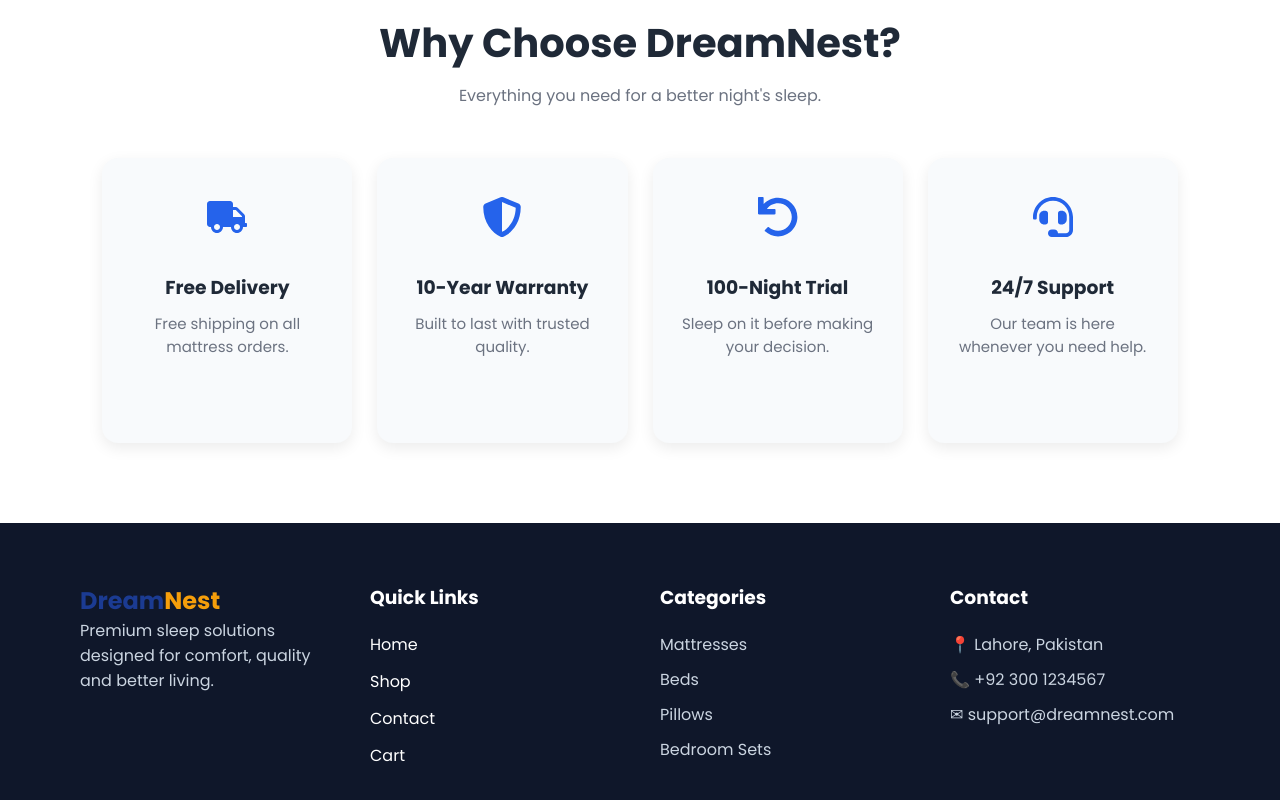
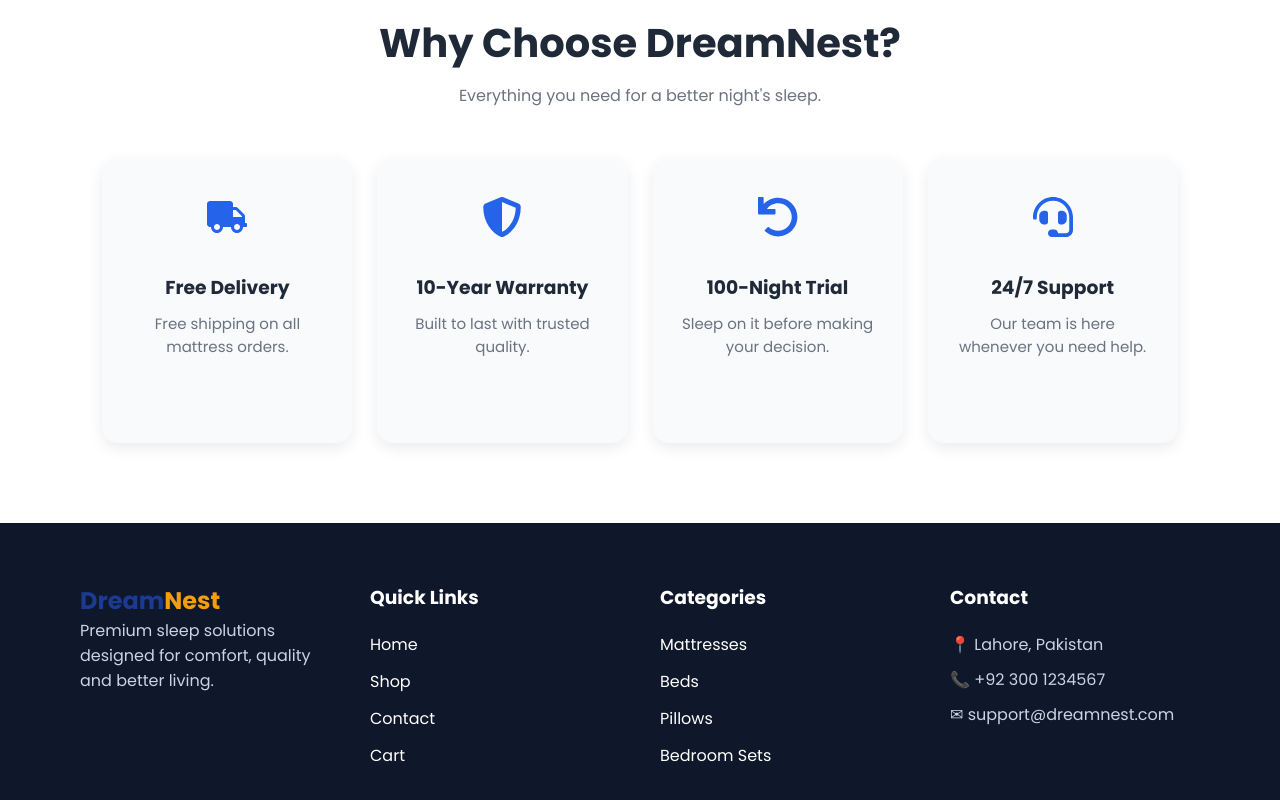
Before and after one commit to aymenaveed29-ship-it/internship-project-file, a React (Vite) app: page / in a window 1280 px wide. Shown: the part 2254-3054 px from the top of the page. Built offline with nearby package versions, Linux system fonts and the light colour scheme.

Commit message:
Improve footer navigation links

```diff
--- a/src/components/Footer.jsx
+++ b/src/components/Footer.jsx
@@ -4,65 +4,43 @@ import "../styles/footer.css";
 function Footer() {
   return (
     <footer className="footer">
-
-      {/* Company Info */}
       <div className="footer-section">
-
         <h2>
           <span className="dream">Dream</span>
           <span className="nest">Nest</span>
         </h2>
 
         <p>
-          Premium sleep solutions designed for
-          comfort, quality and better living.
+          Premium sleep solutions designed for comfort, quality and better
+          living.
         </p>
-
       </div>
 
-      {/* Quick Links */}
       <div className="footer-section">
-
         <h3>Quick Links</h3>
 
         <Link to="/">Home</Link>
-
         <Link to="/shop">Shop</Link>
-
         <Link to="/contact">Contact</Link>
-
         <Link to="/cart">Cart</Link>
-
       </div>
 
-      {/* Categories */}
       <div className="footer-section">
-
         <h3>Categories</h3>
 
-        <p>Mattresses</p>
-
-        <p>Beds</p>
-
-        <p>Pillows</p>
-
-        <p>Bedroom Sets</p>
-
+        <Link to="/shop?category=Mattress">Mattresses</Link>
+        <Link to="/shop?category=Bed">Beds</Link>
+        <Link to="/shop?category=Pillow">Pillows</Link>
+        <Link to="/shop?category=Bedroom">Bedroom Sets</Link>
       </div>
 
-      {/* Contact */}
       <div className="footer-section">
-
         <h3>Contact</h3>
 
         <p>📍 Lahore, Pakistan</p>
-
         <p>📞 +92 300 1234567</p>
-
         <p>✉ support@dreamnest.com</p>
-
       </div>
-
     </footer>
   );
 }
--- a/src/styles/footer.css
+++ b/src/styles/footer.css
@@ -22,18 +22,18 @@
 }
 
 .footer-section a{
-
     color:white;
     text-decoration:none;
     margin-bottom:12px;
-    transition:.3s;
-
+    transition:0.3s ease;
+    display:inline-block;
+    width:fit-content;
 }
 
 .footer-section a:hover{
-
     color:#F59E0B;
-
+    text-decoration:underline;
+    transform:translateX(4px);
 }
 
 .footer-section p{
```
